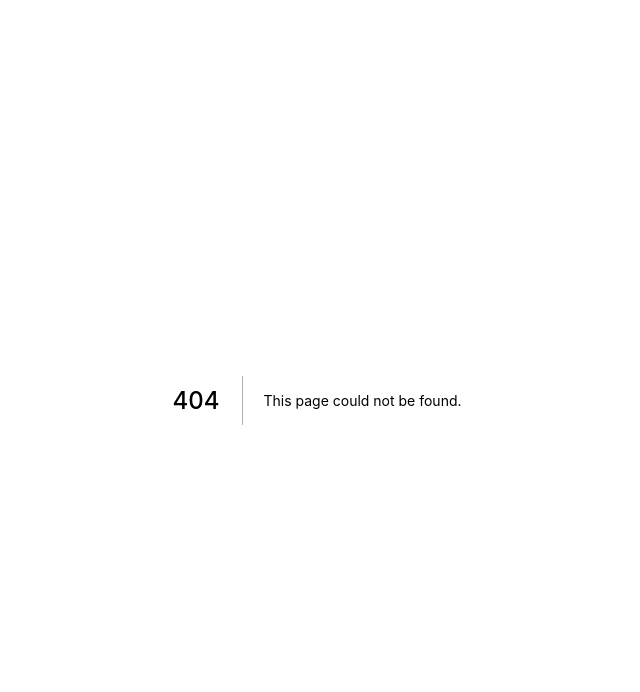
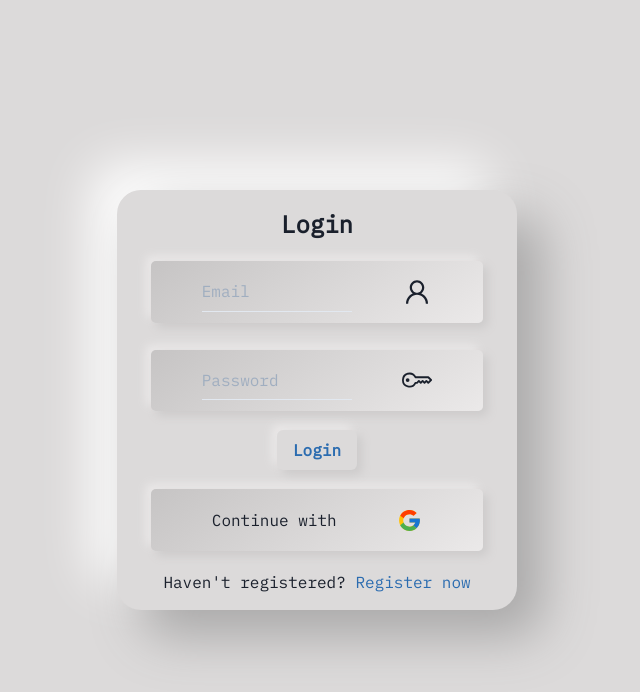
Before and after one commit to shivam1317/awesome-goal-tracker, a Next.js app: page /login in a window 1280 px wide. Before the commit this address had no page. Shown: the top 692 px of the page, without its empty margins (323-963 px from the left). Built offline with nearby package versions, Linux system fonts and the light colour scheme.

Commit message:
:rocket: Made login and signup page

```diff
--- a/pages/_app.js
+++ b/pages/_app.js
@@ -1,7 +1,11 @@
-import '../styles/globals.css'
+import { ChakraProvider } from "@chakra-ui/react";
 
 function MyApp({ Component, pageProps }) {
-  return <Component {...pageProps} />
+  return (
+    <ChakraProvider>
+      <Component {...pageProps} />
+    </ChakraProvider>
+  );
 }
 
-export default MyApp
+export default MyApp;
--- /dev/null
+++ b/pages/login.js
@@ -0,0 +1,98 @@
+import { Box, Input, Button, Square, Link, Text } from "@chakra-ui/react";
+import { AiOutlineUser } from "react-icons/ai";
+import { BsKey } from "react-icons/bs";
+import styles from "../styles/Login.module.css";
+import { FcGoogle } from "react-icons/fc";
+
+function login() {
+  const googleLogin = () => {
+    console.log("Doing google login...");
+  };
+  return (
+    <Box
+      className={styles.loginContainer}
+      display="flex"
+      justifyContent="center"
+      alignItems="center"
+    >
+      <Box
+        className={styles.loginForm}
+        h="420px"
+        w="400px"
+        display="flex"
+        p="5px"
+        justifyContent="space-evenly"
+        flexDirection="column"
+        alignItems="center"
+      >
+        <Text fontSize="2xl" className={styles.heading} fontWeight="bold">
+          Login
+        </Text>
+        <Square
+          display="flex"
+          direction="row"
+          justifyContent="space-evenly"
+          alignItems="center"
+          w="85%"
+          h="15%"
+          my="8px"
+          className={styles.formInput}
+        >
+          <Input
+            width="150px"
+            placeholder="Email"
+            variant="flushed"
+            type="email"
+          />
+          <AiOutlineUser size="30px" />
+        </Square>
+
+        <Square
+          display="flex"
+          direction="row"
+          justifyContent="space-evenly"
+          alignItems="center"
+          w="85%"
+          h="15%"
+          my="8px"
+          className={styles.formInput}
+        >
+          <Input
+            width="150px"
+            variant="flushed"
+            placeholder="Password"
+            type="password"
+          />
+          <BsKey size="30px" />
+        </Square>
+        <Button colorScheme="blue" variant="ghost" className={styles.formInput}>
+          {" "}
+          Login
+        </Button>
+        <Square
+          display="flex"
+          direction="row"
+          justifyContent="space-evenly"
+          alignItems="center"
+          w="85%"
+          h="15%"
+          my="8px"
+          className={styles.formInput}
+          cursor="pointer"
+          onClick={googleLogin}
+        >
+          Continue with <FcGoogle size="25px" />
+        </Square>
+        <Text>
+          {"Haven't registered?"}
+          <Link color="blue.600" href="/signup">
+            {" "}
+            Register now
+          </Link>
+        </Text>
+      </Box>
+    </Box>
+  );
+}
+
+export default login;
--- a/styles/Home.module.css
+++ b/styles/Home.module.css
@@ -1,116 +1,9 @@
+@import url("https://fonts.googleapis.com/css2?family=IBM+Plex+Mono&display=swap");
 .container {
-  padding: 0 2rem;
-}
-
-.main {
-  min-height: 100vh;
-  padding: 4rem 0;
-  flex: 1;
+  height: 100vh;
+  width: 100%;
+  font-family: "IBM Plex Mono", monospace;
   display: flex;
-  flex-direction: column;
   justify-content: center;
   align-items: center;
 }
-
-.footer {
-  display: flex;
-  flex: 1;
-  padding: 2rem 0;
-  border-top: 1px solid #eaeaea;
-  justify-content: center;
-  align-items: center;
-}
-
-.footer a {
-  display: flex;
-  justify-content: center;
-  align-items: center;
-  flex-grow: 1;
-}
-
-.title a {
-  color: #0070f3;
-  text-decoration: none;
-}
-
-.title a:hover,
-.title a:focus,
-.title a:active {
-  text-decoration: underline;
-}
-
-.title {
-  margin: 0;
-  line-height: 1.15;
-  font-size: 4rem;
-}
-
-.title,
-.description {
-  text-align: center;
-}
-
-.description {
-  margin: 4rem 0;
-  line-height: 1.5;
-  font-size: 1.5rem;
-}
-
-.code {
-  background: #fafafa;
-  border-radius: 5px;
-  padding: 0.75rem;
-  font-size: 1.1rem;
-  font-family: Menlo, Monaco, Lucida Console, Liberation Mono, DejaVu Sans Mono,
-    Bitstream Vera Sans Mono, Courier New, monospace;
-}
-
-.grid {
-  display: flex;
-  align-items: center;
-  justify-content: center;
-  flex-wrap: wrap;
-  max-width: 800px;
-}
-
-.card {
-  margin: 1rem;
-  padding: 1.5rem;
-  text-align: left;
-  color: inherit;
-  text-decoration: none;
-  border: 1px solid #eaeaea;
-  border-radius: 10px;
-  transition: color 0.15s ease, border-color 0.15s ease;
-  max-width: 300px;
-}
-
-.card:hover,
-.card:focus,
-.card:active {
-  color: #0070f3;
-  border-color: #0070f3;
-}
-
-.card h2 {
-  margin: 0 0 1rem 0;
-  font-size: 1.5rem;
-}
-
-.card p {
-  margin: 0;
-  font-size: 1.25rem;
-  line-height: 1.5;
-}
-
-.logo {
-  height: 1em;
-  margin-left: 0.5rem;
-}
-
-@media (max-width: 600px) {
-  .grid {
-    width: 100%;
-    flex-direction: column;
-  }
-}
--- /dev/null
+++ b/styles/Login.module.css
@@ -0,0 +1,23 @@
+@import url("https://fonts.googleapis.com/css2?family=IBM+Plex+Mono&display=swap");
+
+.loginContainer {
+  height: 100vh;
+  width: 100%;
+  background: #dcdada;
+  font-family: "IBM Plex Mono", monospace;
+}
+
+.loginForm {
+  border-radius: 24px;
+  background: #dcdada;
+  box-shadow: 26px 26px 51px #a9a8a8, -26px -26px 51px #ffffff;
+}
+
+.formInput {
+  border-radius: 5px;
+  background: linear-gradient(145deg, #c6c4c4, #ebe9e9);
+  box-shadow: 5px 5px 10px #cdcbcb, -5px -5px 10px #ebe9e9;
+}
+.heading {
+  font-family: "IBM Plex Mono", monospace;
+}
--- /dev/null
+++ b/styles/Signup.module.css
@@ -0,0 +1,23 @@
+@import url("https://fonts.googleapis.com/css2?family=IBM+Plex+Mono&display=swap");
+
+.loginContainer {
+  height: 100vh;
+  width: 100%;
+  background: #dcdada;
+  font-family: "IBM Plex Mono", monospace;
+}
+
+.loginForm {
+  border-radius: 24px;
+  background: #dcdada;
+  box-shadow: 26px 26px 51px #a9a8a8, -26px -26px 51px #ffffff;
+}
+
+.formInput {
+  border-radius: 5px;
+  background: linear-gradient(145deg, #c6c4c4, #ebe9e9);
+  box-shadow: 5px 5px 10px #cdcbcb, -5px -5px 10px #ebe9e9;
+}
+.heading {
+  font-family: "IBM Plex Mono", monospace;
+}
```
Also changed, not shown: package.json (+6 -1 lines), pages/index.js (+6 -60 lines), pages/signup.js (added, +80 -0 lines), 1 other file (tests, documents, lock files or other folders).
